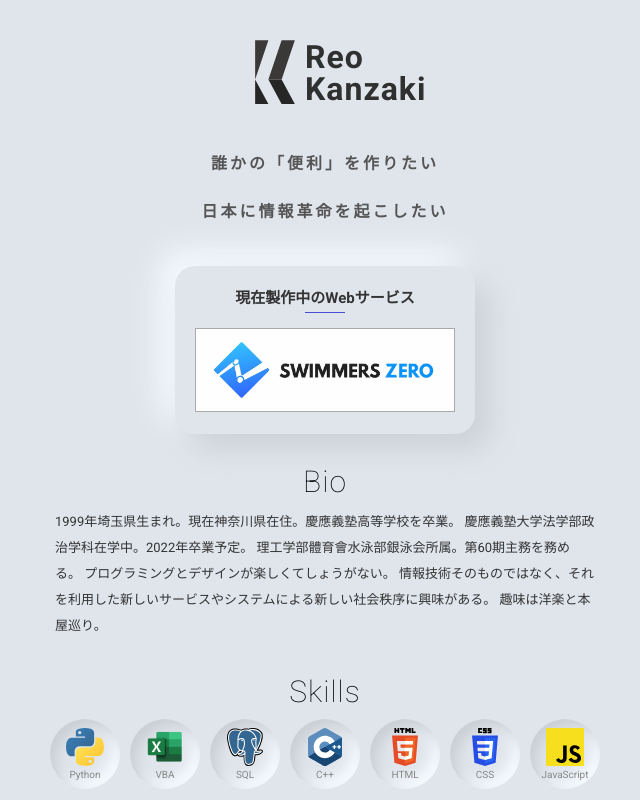
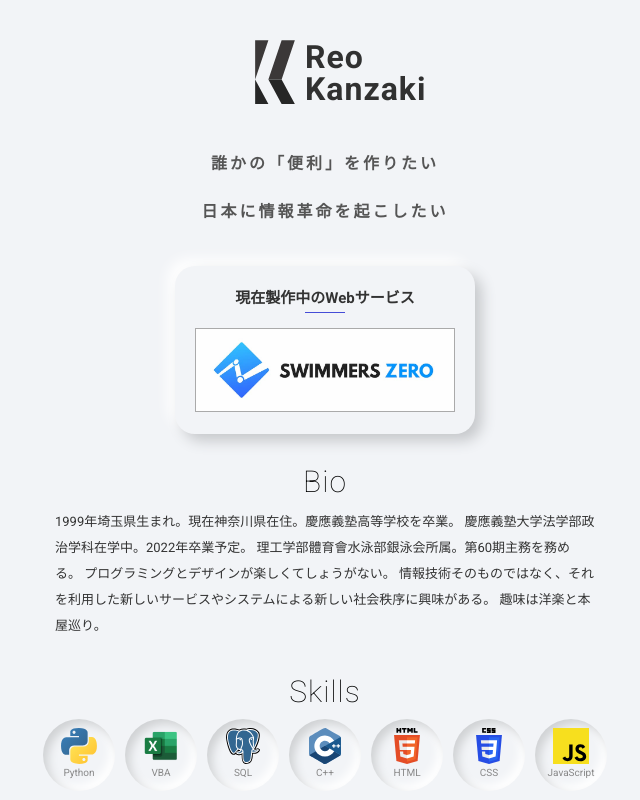
Before and after one commit to kcabo/kcabo.github.io, a plain HTML site: page index.html in a window 1280 px wide. Shown: the top 800 px of the page, without its empty margins (315-955 px from the left). Drawn offline with nearby package versions, Linux system fonts and the light colour scheme; some packages are replaced by stand-ins of ours.

Commit message:
テーマ色変更

```diff
--- a/css/index.css
+++ b/css/index.css
@@ -8,7 +8,7 @@ html {
 }
 body {
   font-family: 'Roboto', 'Noto Sans JP', sans-serif;
-  background: #e0e5ec;
+  background: #f2f4f7;
 }
 main {
   max-width: 800px;
@@ -62,7 +62,7 @@ header.init p {
 }
 
 #ongoing {
-  box-shadow:  15px 15px 30px #ccd0d7, -15px -15px 30px #f4faff;
+  box-shadow:7px 7px 14px #c6c8cb, -7px -7px 14px #ffffff;
   margin: 20px;
   padding: 20px;
   border-radius: 20px;
@@ -145,18 +145,17 @@ h2 {
 
 #skill_icons .circle {
   border-radius: 50%;
-  width: 70px;
-  height: 70px;
+  width: 72px;
+  height: 72px;
   padding-top: 9px;
   margin: 5px;
-  background: #e0e5ec;
-  box-shadow: inset 7px 7px 14px #caced4,
-              inset -7px -7px 14px #f6fcff;
+  box-shadow: inset 5px 5px 10px #d0d2d4,
+            inset -5px -5px 10px #ffffff;
 }
 #skill_icons img {
   display: block;
   margin: auto;
-  height: 38px;
+  height: 36px;
 }
 #skill_icons p {
   text-align: center;
--- a/index.html
+++ b/index.html
@@ -126,7 +126,7 @@
           </div>
           <div class="detail">
             <p>Zero管理画面</p>
-            <p>スイマーズゼロの元管理画面。おふざけのつもりが地味に高クオリティに。某国民的アニメのオマージュ。</p>
+            <p>スイマーズゼロの元管理画面。おふざけのつもりが地味に高クオリティに。</p>
           </div>
           <i class="fas fa-chevron-right"></i>
         </a>
```
